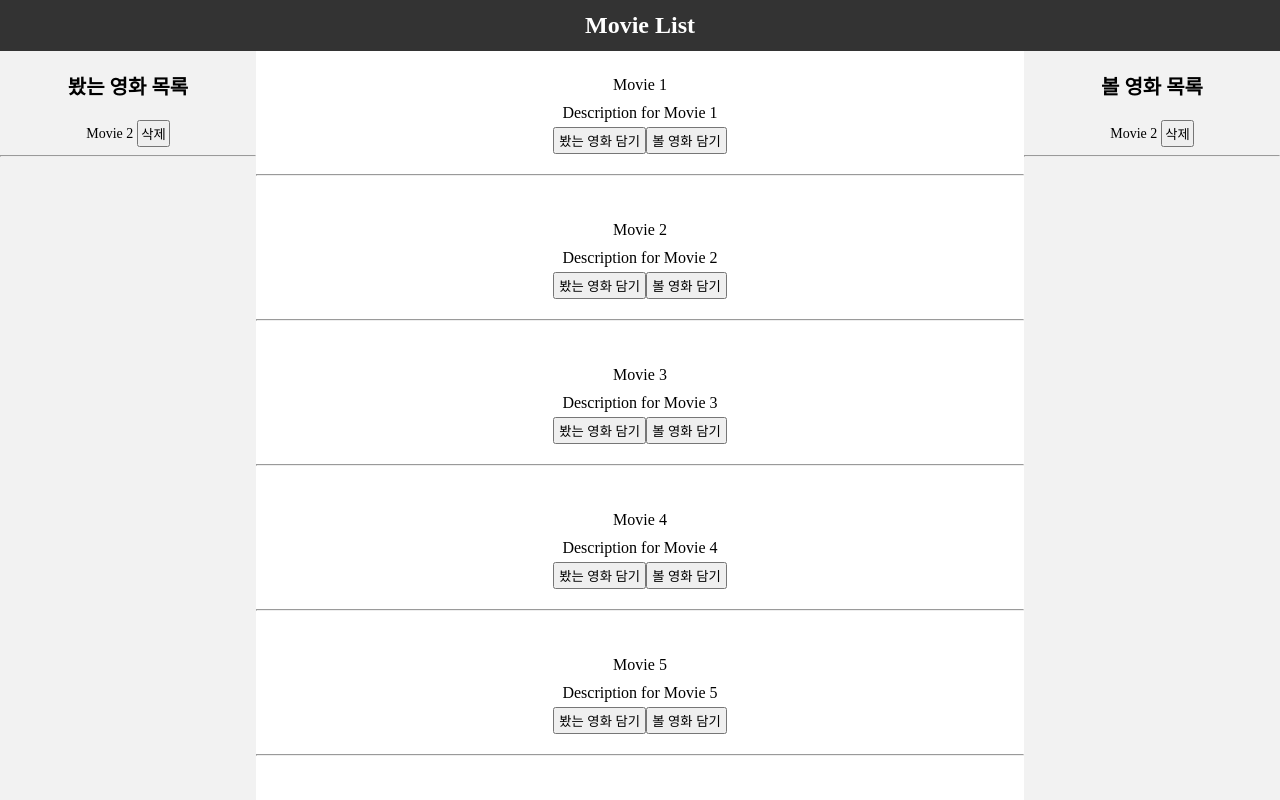
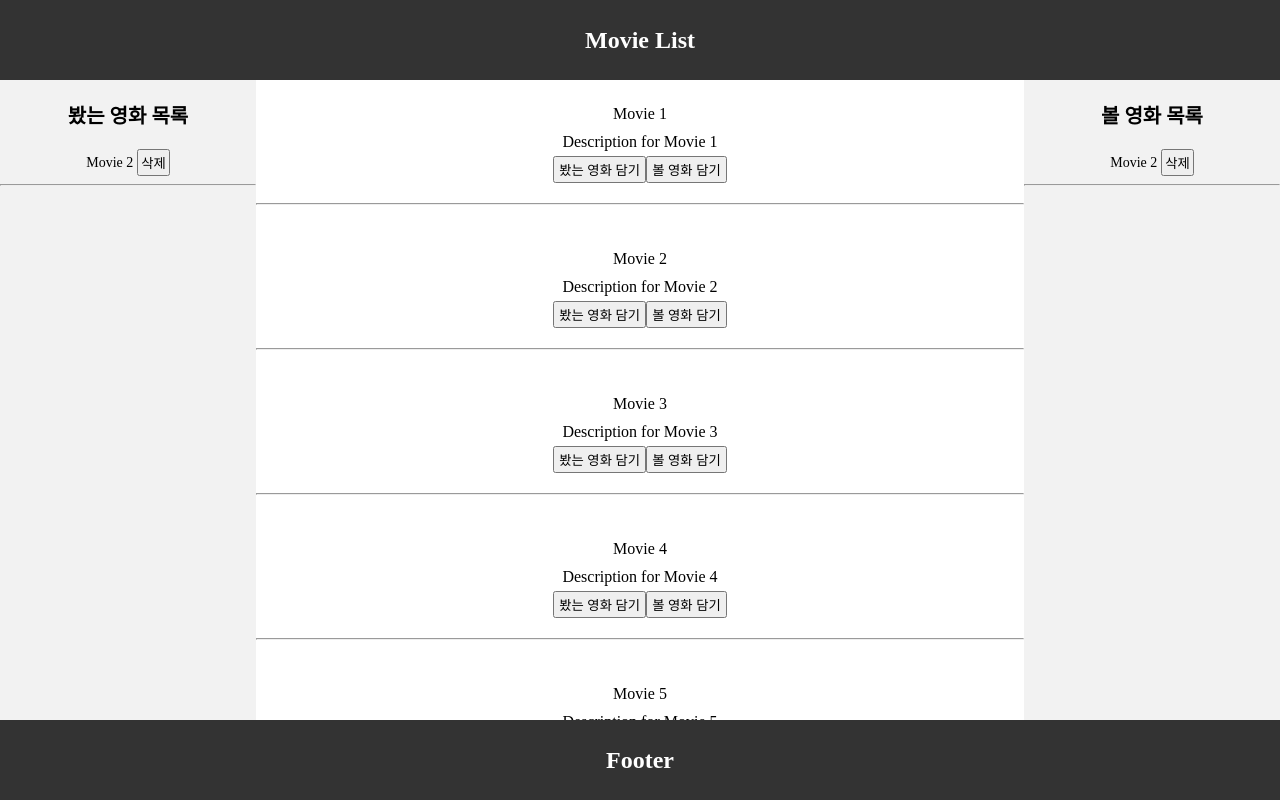
Before and after one commit to Likelion-YeungNam-Univ/12th-fe-session8-assignment, a React (Create React App) app in the folder fe8/: page / in a window 1280 px wide. Shown: the top 800 px of the page. Built offline with nearby package versions, Linux system fonts and the light colour scheme.

Commit message:
fix: Loading 기능 오류수정

```diff
--- a/fe8/src/App.js
+++ b/fe8/src/App.js
@@ -6,6 +6,7 @@ import { useEffect, useState } from 'react';
 
 function App() {
   const [movies, setMovies] = useState([]);
+  const [LoadingState, setLoading] = useState(true);
 
 
   const fetchMovies = () => {
@@ -29,8 +30,15 @@ function App() {
 
   // 1번만 실행
   useEffect(() => {
+    // 로딩상태로 시작
+    setLoading(true);
+
+    // fetch함수실행
     const fetchedMovies = fetchMovies();
     setMovies(fetchedMovies);
+
+    // 로딩상태 변경
+    setLoading(false);
   },[])
 
 
@@ -39,8 +47,12 @@ function App() {
     <ContentsContainer>
       <Header>Movie List</Header>
 
-      {/* movies배열이 비어있을 때(데이터 완전히 가져오기 전) Loading 띄우기 */}
-      {movies.length ? (
+      {/* fetchMovies()실행완료 전 Loading 띄우기 */}
+      {LoadingState ? (
+        <Loading>Loading...</Loading>
+      )
+      :
+      (
         <MainContainer>
 
           {/* 봤는 영화 목록 */}
@@ -49,13 +61,11 @@ function App() {
           {/* 영화목록 */}
           <Main>
               {movies.map((movie)=>
-
                 {
                   return(
                     <MovieList id={movie.id} title={movie.title}></MovieList>
                   )
                 }
-
               )}
           </Main>
 
@@ -64,10 +74,6 @@ function App() {
           <SelectedMovies title='볼 영화 목록'></SelectedMovies>
 
         </MainContainer>
-      )
-      :
-      (
-        <Loading>Loading...</Loading>
       )
       }
 
@@ -93,27 +99,25 @@ const Header=styled.h2`
 `
 const Footer=styled.h2`
   ${commonStyles}
-
   /* position: fixed; */
   bottom: 0;
 `
 
 const MainContainer=styled.div`
   display: flex;
-  /* height: 100%; */
-  flex: 8; // 세로 폭 설정
+  height: 80%;
+  /* flex: 8; // 세로 폭 설정 */
 `
 
 const Main=styled.div`
   height: 100%;
   flex: 6; // 가로 폭 설정
   overflow-y: scroll;
-
 `
 const ContentsContainer=styled.div`
-display: flex;
-flex-direction: column;
-height: 100vh;
+  display: flex;
+  flex-direction: column;
+  height: 100vh;
 `
 const Loading=styled.h2`
 
--- a/fe8/src/components/MovieList.js
+++ b/fe8/src/components/MovieList.js
@@ -15,7 +15,6 @@ function MovieList({title, id}){
     )
 }
 
-
 const MovieContainer=styled.div`
     padding: 20px 0;
     text-align: center;
```
